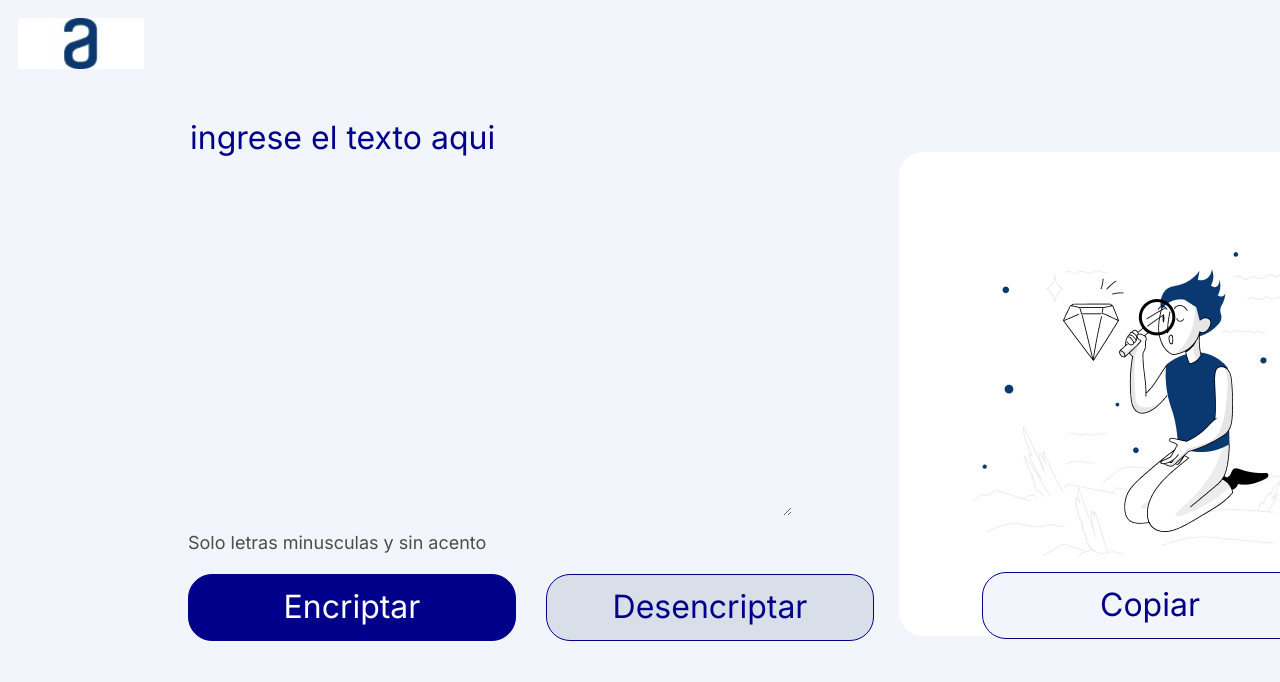
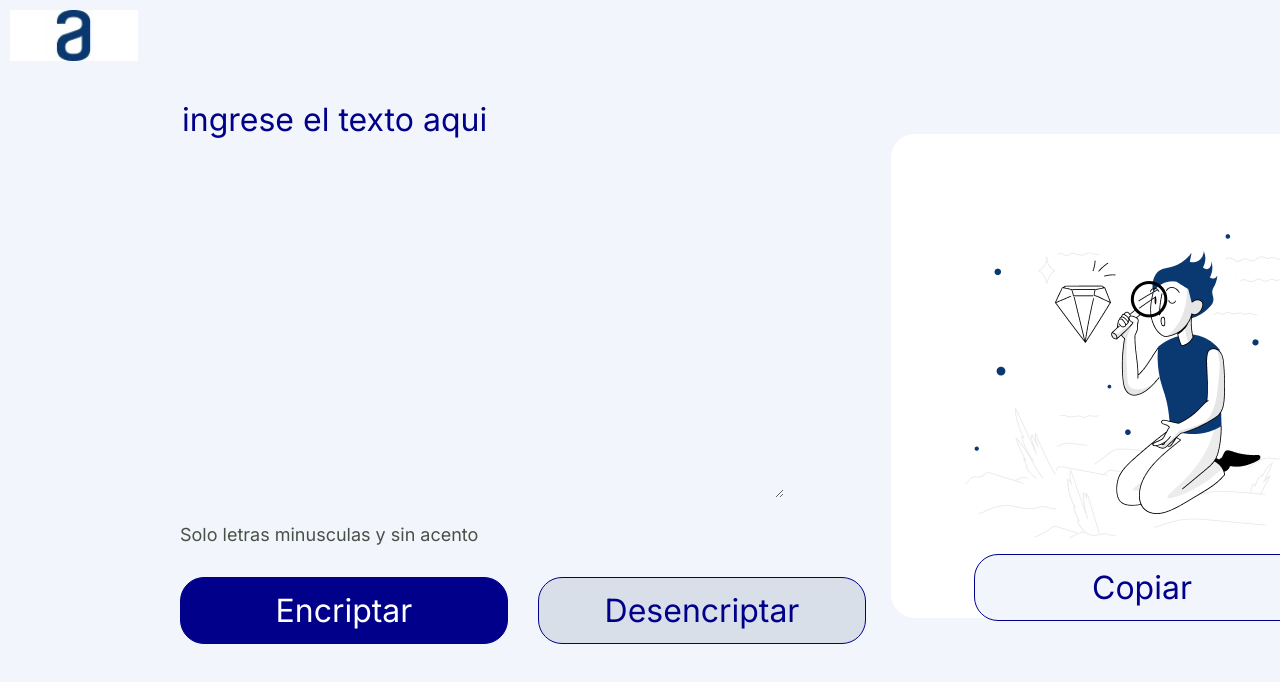
Before and after one commit to JessieAlejandroMunozArce/Challenge1-Encriptador, a plain HTML site: page index.html in a window 1280 px wide. Shown: the top 682 px of the page. Drawn offline with Linux system fonts and the light colour scheme.

Commit message:
Se corrigen errores de estilos

```diff
--- a/index.html
+++ b/index.html
@@ -1,9 +1,10 @@
 <!DOCTYPE html>
-<html lang="en">
+<html lang="es">
 <head>
     <meta charset="UTF-8">
+    <link rel="stylesheet" href="reset.css">
     <meta name="viewport" content="width=device-width, initial-scale=1.0">
-    <link rel="stylesheet" href="/style.css">
+    <link rel="stylesheet" href="style.css">
     <link rel="preconnect" href="https://fonts.googleapis.com">
     <link rel="preconnect" href="https://fonts.gstatic.com" crossorigin>
     <link href="https://fonts.googleapis.com/css2?family=Inter:wght@100..900&display=swap" rel="stylesheet">
@@ -11,7 +12,7 @@
 </head>
 <body>
     <header>
-        <img class="logo" src="/imagenes/Logo.jpg" alt="Logo de Alura">
+        <img class="logo" src="imagenes/Logo.jpg" alt="Logo de Alura">
     </header>
     <main>
         <section>
@@ -30,5 +31,5 @@
         </section>
     </main>
 </body>
-<script src="/script.js"></script>
+<script src="script.js"></script>
 </html>
--- /dev/null
+++ b/reset.css
@@ -0,0 +1,48 @@
+/* http://meyerweb.com/eric/tools/css/reset/
+   v2.0 | 20110126
+   License: none (public domain)
+*/
+
+html, body, div, span, applet, object, iframe,
+h1, h2, h3, h4, h5, h6, p, blockquote, pre,
+a, abbr, acronym, address, big, cite, code,
+del, dfn, em, img, ins, kbd, q, s, samp,
+small, strike, strong, sub, sup, tt, var,
+b, u, i, center,
+dl, dt, dd, ol, ul, li,
+fieldset, form, label, legend,
+table, caption, tbody, tfoot, thead, tr, th, td,
+article, aside, canvas, details, embed,
+figure, figcaption, footer, header, hgroup,
+menu, nav, output, ruby, section, summary,
+time, mark, audio, video {
+	margin: 0;
+	padding: 0;
+	border: 0;
+	font-size: 100%;
+	font: inherit;
+	vertical-align: baseline;
+}
+/* HTML5 display-role reset for older browsers */
+article, aside, details, figcaption, figure,
+footer, header, hgroup, menu, nav, section {
+	display: block;
+}
+body {
+	line-height: 1;
+}
+ol, ul {
+	list-style: none;
+}
+blockquote, q {
+	quotes: none;
+}
+blockquote:before, blockquote:after,
+q:before, q:after {
+	content: '';
+	content: none;
+}
+table {
+	border-collapse: collapse;
+	border-spacing: 0;
+}
```
